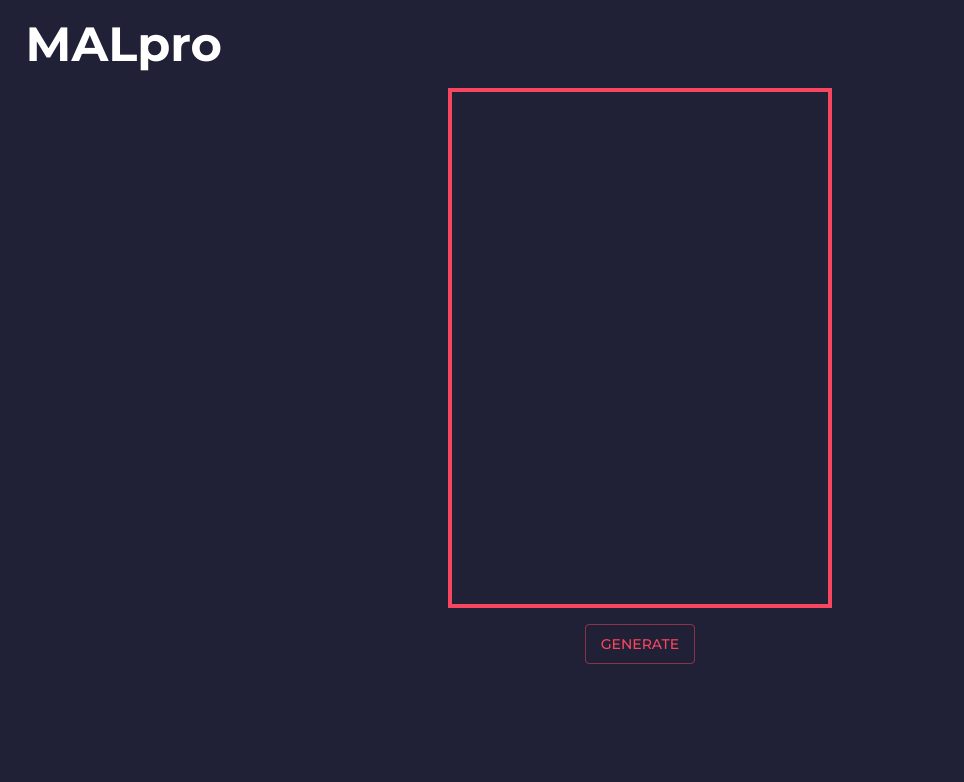
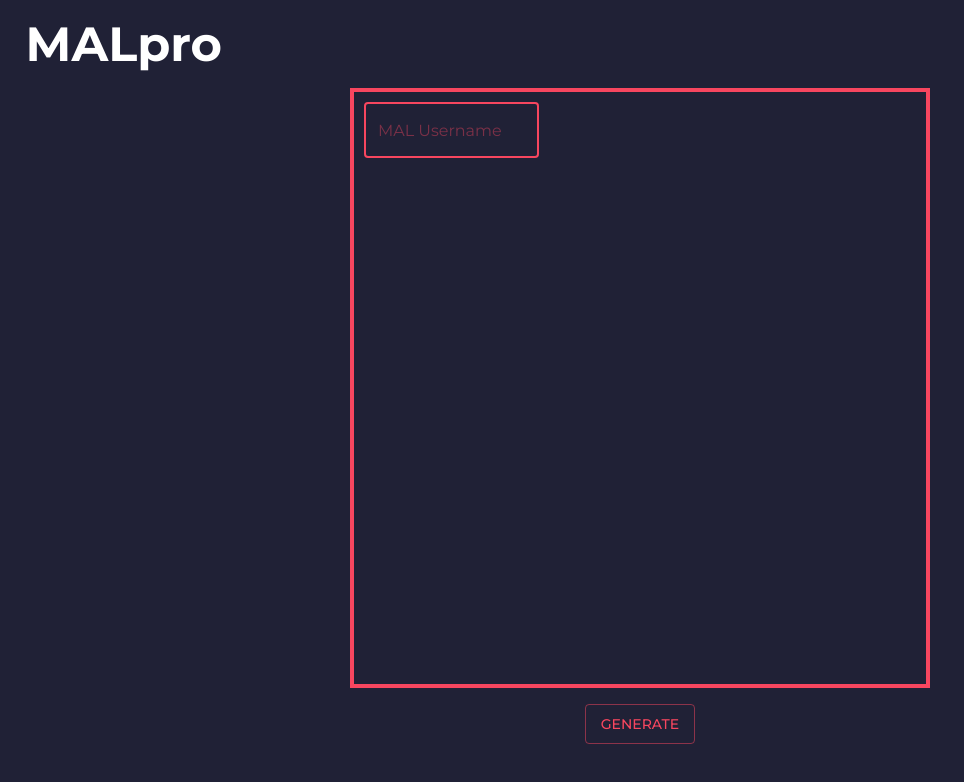
Before and after one commit to TAL-CARMI/MALpro, a React (Vite) app in the folder frontend/: page / in a window 1280 px wide. Shown: the top 782 px of the page, without its empty margins (0-964 px from the left). Built offline with nearby package versions, Linux system fonts and the light colour scheme.

Commit message:
added TextField

```diff
--- a/frontend/src/App.jsx
+++ b/frontend/src/App.jsx
@@ -1,30 +1,81 @@
 import { ThemeProvider } from "@emotion/react";
-import { Box, Typography, Slide, Input } from "@mui/material";
+import { Box, Typography, TextField } from "@mui/material";
 import "./App.css";
 import malTheme from "./Theme";
-import {Button} from "@mui/material";
+import { Button } from "@mui/material";
 import { useRef, useState } from "react";
-
+import TextInput from "./components/TextInput";
 
 function App() {
-
   const [showAnimeCard, setShowAnimeCard] = useState(false);
 
   return (
     <ThemeProvider theme={malTheme}>
-    <Typography sx={{color: "white", paddingLeft: "2vw", paddingTop: "2vh", marginBottom: "2vh", fontWeight: "bold"}} variant="h3">MALpro</Typography>
-    <div className="app">
-    <Box sx={{display: "flex", flexDirection: "column"}}>
-      <Box sx={{display: "flex", justifyContent: "center", width: showAnimeCard ? "60vw" : "30vw", height: "65vh"}}>
-        <Box sx={{display:"grid", gridTemplateRows: "8", width: showAnimeCard ? "50%" : "100%", border: "4px solid #F7465F", }}>
-
+      <Typography
+        sx={{
+          color: "white",
+          paddingLeft: "2vw",
+          paddingTop: "2vh",
+          marginBottom: "2vh",
+          fontWeight: "bold",
+        }}
+        variant="h3"
+      >
+        MALpro
+      </Typography>
+      <div className="app">
+        <Box sx={{ display: "flex", flexDirection: "column" }}>
+          <Box
+            sx={{
+              minWidth: "1000px",
+              minHeight: "600px",
+              display: "flex",
+              justifyContent: "center",
+              width: showAnimeCard ? "60vw" : "30vw",
+              height: "65vh",
+            }}
+          >
+            <Box
+              sx={{
+                padding: "1%",
+                maxWidth: "580px",
+                display: "grid",
+                gridTemplateColumns: "1fr 1fr 1fr",
+                gridTemplateRows: "repeat(8, 1fr)",
+                columnGap: "1vw",
+                rowGap: "1vh",
+                width: showAnimeCard ? "50%" : "100%",
+                border: "4px solid #F7465F",
+              }}
+            >
+              <TextInput placeholder={"MAL Username"} />
+            </Box>
+            {
+              <Box
+                sx={{
+                  maxWidth: "580px",
+                  width: showAnimeCard ? "50%" : "0%",
+                  border: showAnimeCard ? "4px solid #E63C8B" : "0px none",
+                  transition: "width 0.5s",
+                }}
+              ></Box>
+            }
           </Box>
-        {<Box sx={{width: showAnimeCard ? "50%" : "0%", border: showAnimeCard ?"4px solid #E63C8B" : "0px none", transition: "width 0.5s"}}></Box>}
-      </Box>
-      <Button onClick={() => setShowAnimeCard(true)} sx={{height: "5vh", marginTop: "2vh", alignSelf: showAnimeCard ? "flex-end" : "center"}} color="primary" variant="outlined">GENERATE</Button>
-      </Box>
+          <Button
+            onClick={() => setShowAnimeCard(true)}
+            sx={{
+              height: "5vh",
+              marginTop: "2vh",
+              alignSelf: showAnimeCard ? "flex-end" : "center",
+            }}
+            color="primary"
+            variant="outlined"
+          >
+            GENERATE
+          </Button>
+        </Box>
       </div>
-      </ThemeProvider>
+    </ThemeProvider>
   );
 }
 
--- a/frontend/src/Theme.jsx
+++ b/frontend/src/Theme.jsx
@@ -4,6 +4,12 @@ const malTheme = createTheme({
   palette: {
     primary: {
       main: "#F7465F",
+      light: "#F7465F",
+      dark: "#F7465F",
+      contrastText: "#F7465F",
+    },
+    text: {
+      primary: "#F7465F",
     },
     secondary: {
       main: "#E63C8B",
@@ -12,6 +18,18 @@ const malTheme = createTheme({
   typography: {
     fontFamily: "Montserrat",
   },
+  components: {
+    MuiOutlinedInput: {
+      styleOverrides: {
+        root: {
+          "&::placeholder": {
+            textAlign: "center",
+            fontSize: "10px",
+          },
+        },
+      },
+    },
+  },
 });
 
 export default malTheme;
--- /dev/null
+++ b/frontend/src/components/TextInput.jsx
@@ -0,0 +1,9 @@
+import { TextField } from "@mui/material";
+
+const TextInput = ({ placeholder }) => {
+  return (
+    <TextField placeholder={placeholder} variant="outlined" focused></TextField>
+  );
+};
+
+export default TextInput;
```
Also changed, not shown: frontend/src/App.css (indentation only).
